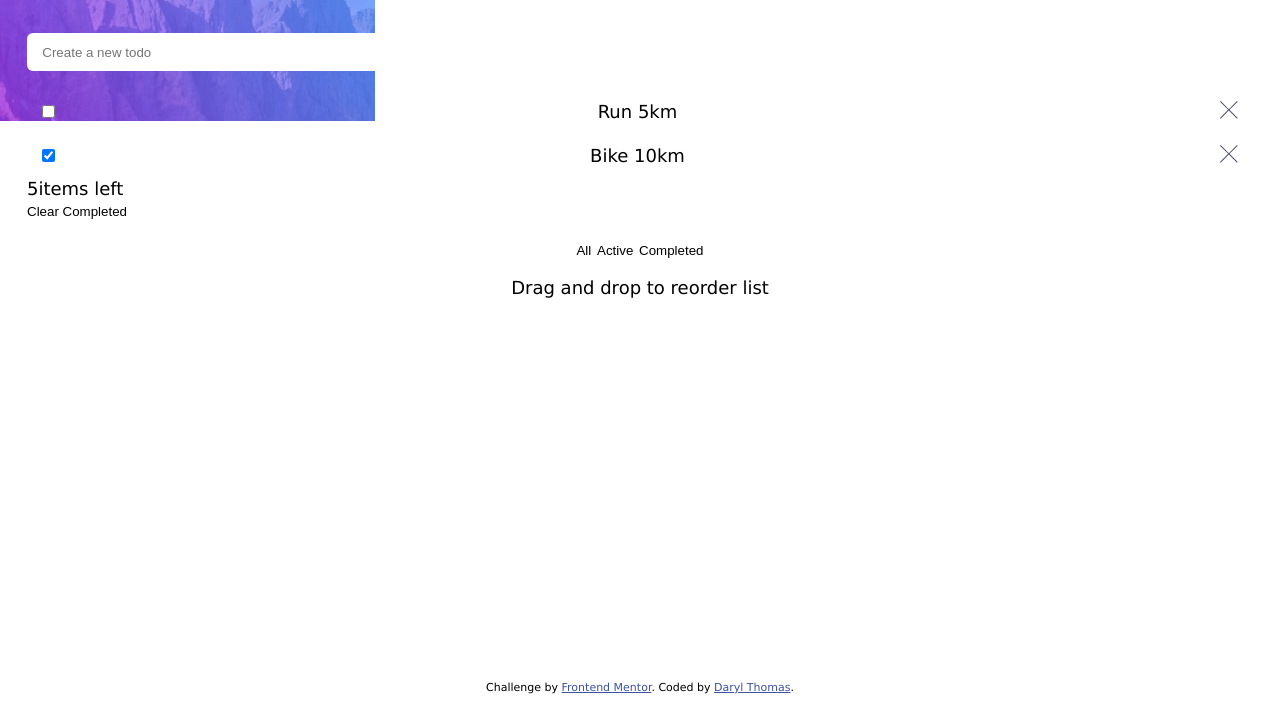
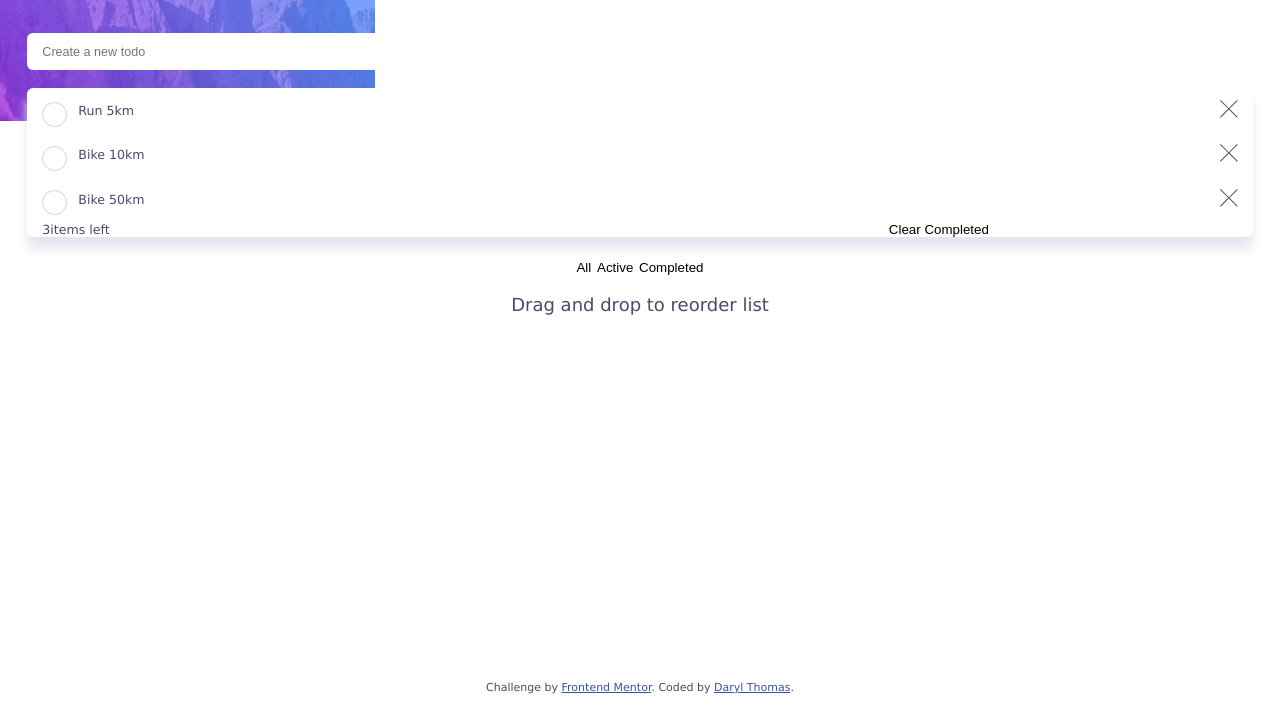
Before and after one commit to ThomasTW935/FrontEndMentor--todo-app-main, a plain HTML site: page index.html in a window 1280 px wide. Shown: the part 79-800 px from the top of the page. Drawn offline with Linux system fonts and the light colour scheme.

Commit message:
added input design and script for filtering todos

```diff
--- a/script.js
+++ b/script.js
@@ -9,6 +9,10 @@ function init() {
     {
       todo: 'Bike 10km',
       status: 1
+    },
+    {
+      todo: 'Bike 50km',
+      status: 0
     }
 
   ]
@@ -16,7 +20,9 @@ function init() {
 }
 function renderTodos(todos) {
   let todoList = document.querySelector('.todo__list')
-
+  let todoCount = document.querySelector('.todo__listCount')
+  let count = todos.length
+  todoCount.innerHTML = count
   todos.forEach(todo => {
     let listItem = renderTodo(todo)
     todoList.append(listItem)
@@ -26,8 +32,13 @@ function renderTodos(todos) {
 function renderTodo(todo) {
   let item = document.createElement('li')
   let checkBox = document.createElement('input')
+  let checkBoxLabel = document.createElement('label')
+  let checkBoxSpan = document.createElement('span')
+
+
   let p = document.createElement('p')
   let text = document.createTextNode(todo.todo)
+
   let close = document.createElement('button')
   let img = document.createElement('img')
 
@@ -37,10 +48,16 @@ function renderTodo(todo) {
   img.src = './images/icon-cross.svg'
   close.append(img)
   p.append(text)
+  checkBoxLabel.append(checkBox)
+  checkBoxLabel.append(checkBoxSpan)
 
-  item.append(checkBox)
+  item.append(checkBoxLabel)
   item.append(p)
   item.append(close)
 
   return item
 }
+function filterTodos(todos, statusSelected) {
+  let newTodos = todos.filter(({ status }) => status === statusSelected)
+  return newTodos
+}
--- a/styles/__mobile.scss
+++ b/styles/__mobile.scss
@@ -1,8 +1,17 @@
+$veryLightGray: hsl(0, 0%, 98%);
+$veryLightGrayishBlue: hsl(236, 33%, 92%);
+$lightGrayishBlue: hsl(233, 11%, 84%);
+$darkGrayishBlue: hsl(236, 9%, 61%);
+$veryDarkGrayishBlue: hsl(235, 19%, 35%);
+$brightBlue: hsl(220, 98%, 61%);
+$checkBackground: linear-gradient hsl(192, 100%, 67%) to hsl(280, 87%, 65%);
+
 body {
   padding: 1rem 1.5rem;
   background-image: url("../images/bg-mobile-light.jpg");
   background-repeat: no-repeat;
   height: 100vh;
+  color: $veryDarkGrayishBlue;
 }
 .todo {
   display: flex;
@@ -31,6 +40,7 @@ body {
   &__create {
     width: 100%;
     input {
+      font-size: 0.7rem;
       width: 100%;
       padding: 0.65rem 0.85rem;
       border-radius: 6px;
@@ -38,17 +48,54 @@ body {
     }
   }
   &__listContainer {
+    background: white;
     width: 100%;
+    border-radius: 6px;
+    box-shadow: 0 12px 12px 0px $veryLightGrayishBlue;
+    font-size: 0.7rem;
+    display: grid;
+    grid-template: 1fr 10% / repeat(2, 1fr);
+    padding: 0 0.85rem;
   }
   &__list {
+    grid-column: 1/3;
     li {
+      padding: 0.65rem 0;
       width: 100%;
-      padding: 0.65rem 0.85rem;
       border-radius: 6px;
       border: 0;
       list-style: none;
+      gap: 1rem;
       display: flex;
-      justify-content: space-between;
+      align-items: center;
+      label {
+        position: relative;
+        height: 1rem;
+        width: 1rem;
+        input {
+          position: absolute;
+          cursor: pointer;
+          height: 0;
+          width: 0;
+          opacity: 0;
+        }
+        input:checked ~ span {
+          background-image: url("../images/icon-check.svg");
+          background-color: linear-gradient(hsl(192, 100%, 67%), hsl(280, 87%, 65%));
+        }
+        span {
+          position: absolute;
+          top: 0;
+          left: 0;
+          height: 25px;
+          width: 25px;
+          border: 1px solid $lightGrayishBlue;
+          border-radius: 50%;
+        }
+      }
+      button {
+        margin-left: auto;
+      }
     }
   }
 }
```
Also changed, not shown: styles/main.css, 1 other file.
